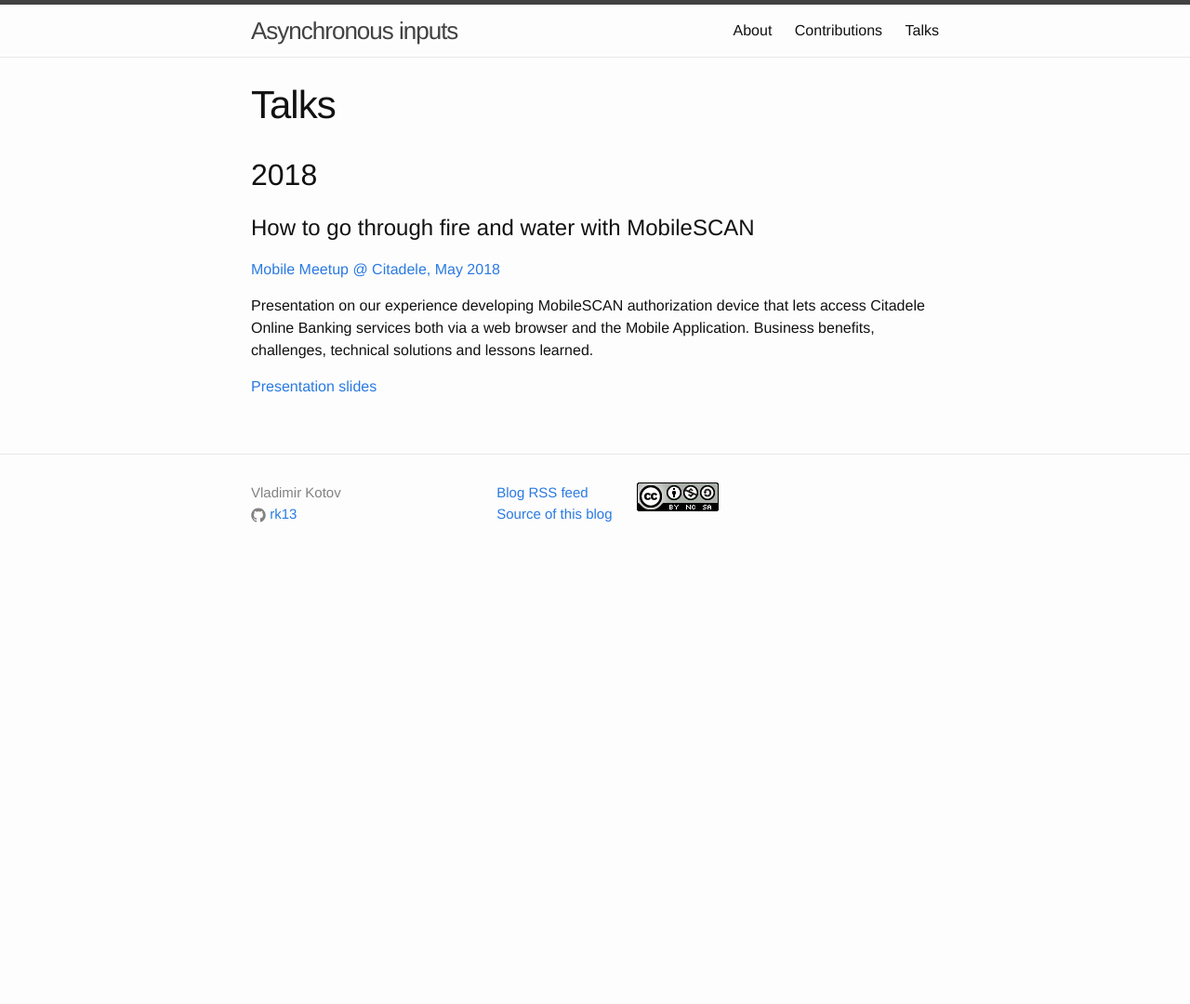
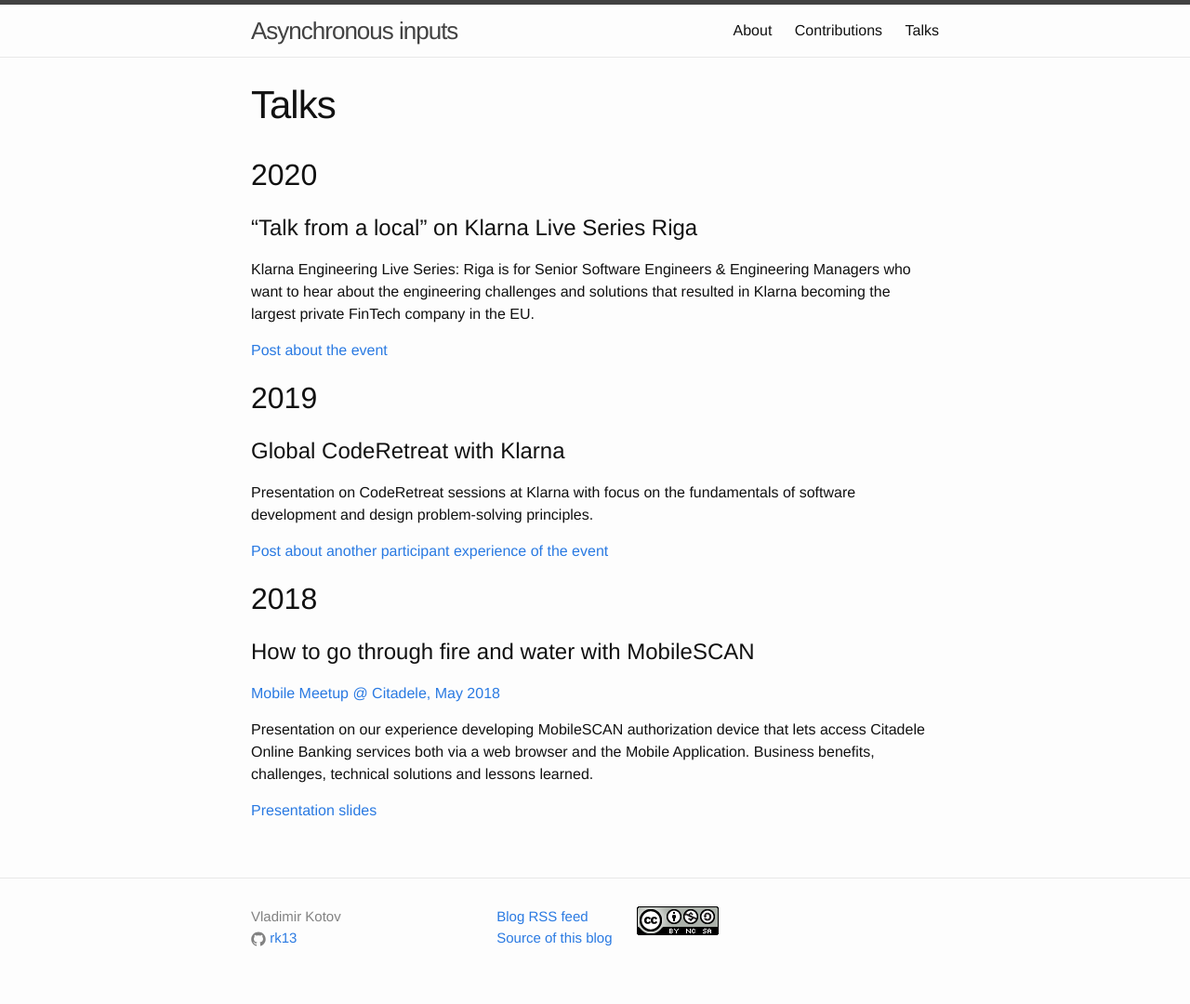
Before and after one commit to rk13/rk13.github.io, a Jekyll site: the page built from talks.md, in a window 1280 px wide. Shown: the whole page at 93% size. Built offline with Jekyll 4.4.1, drawn with Linux system fonts in a browser that asks for light colours; Markdown is read by kramdown in place of the engine named in the settings; before the commit the page ends 900 px from its top, so only the background shows below that.

Commit message:
Update talks.md

```diff
--- a/talks.md
+++ b/talks.md
@@ -3,6 +3,20 @@
 title: Talks
 permalink: /talks/
 ---
+## 2020
+
+# "Talk from a local" on Klarna Live Series Riga
+Klarna Engineering Live Series: Riga is for Senior Software Engineers & Engineering Managers who want to hear about the engineering challenges and solutions that resulted in Klarna becoming the largest private FinTech company in the EU.
+
+[Post about the event](https://www.linkedin.com/feed/update/urn:li:activity:6621329551731544064/)
+
+## 2019
+
+# Global CodeRetreat with Klarna
+
+Presentation on CodeRetreat sessions at Klarna with focus on the fundamentals of software development and design problem-solving principles.
+
+[Post about another participant experience of the event](https://medium.com/@nasimsalmany/klarna-global-day-of-code-retreat-on-16-nov-2019-db228d02d155)
 
 ## 2018
 
```
